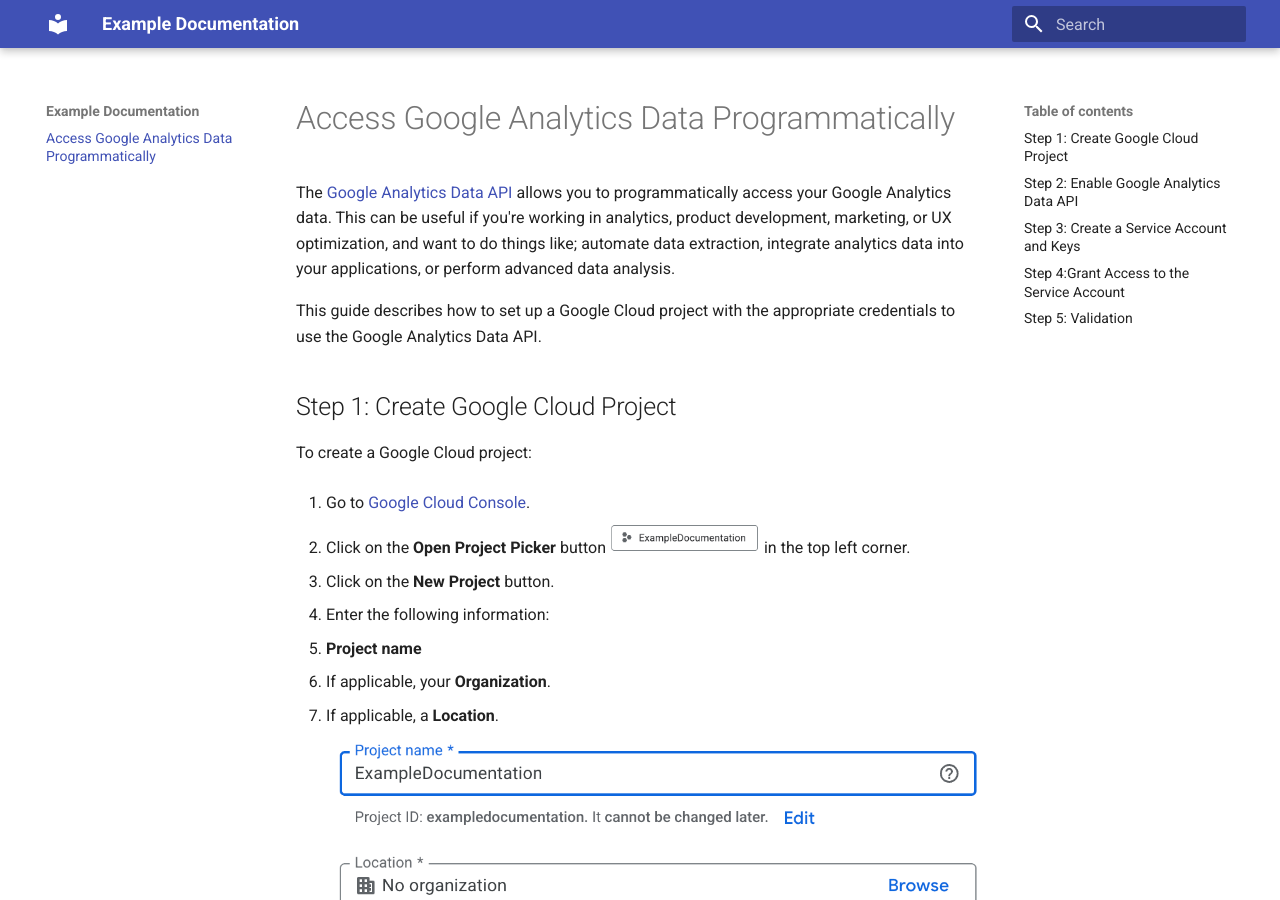
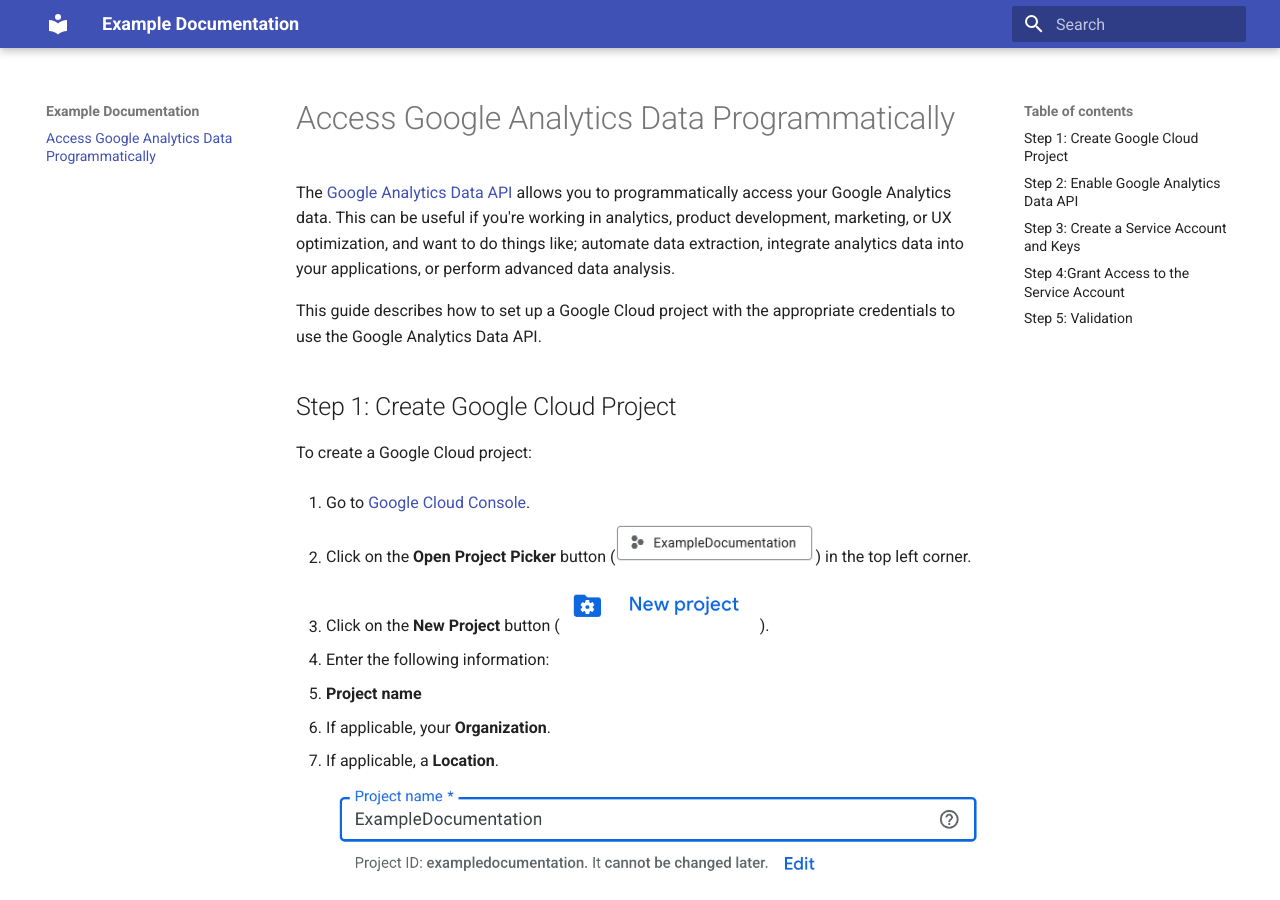
Before and after one commit to SannaBerg/docs-example, an MkDocs documentation site: the page built from docs/index.md, in a window 1280 px wide and 900 px high. Built offline with MkDocs 1.6.1 and Material for MkDocs 9.7.7, drawn with Linux system fonts in a browser that asks for light colours.

Commit message:
Editorial fixes.

```diff
--- a/docs/index.md
+++ b/docs/index.md
@@ -10,9 +10,9 @@
 
 1. Go to [Google Cloud Console](https://console.cloud.google.com/).
 
-2. Click on the **Open Project Picker** button ![alt text](images/open-project-picker-button.png){ width="150" } in the top left corner.
+2. Click on the **Open Project Picker** button (![alt text](images/open-project-picker-button.png){ width="200" }) in the top left corner.
 
-3. Click on the **New Project** button.
+3. Click on the **New Project** button (![alt text](images/new-project-button.png){ width="200" }).
 
 4. Enter the following information:
    - **Project name**
```
